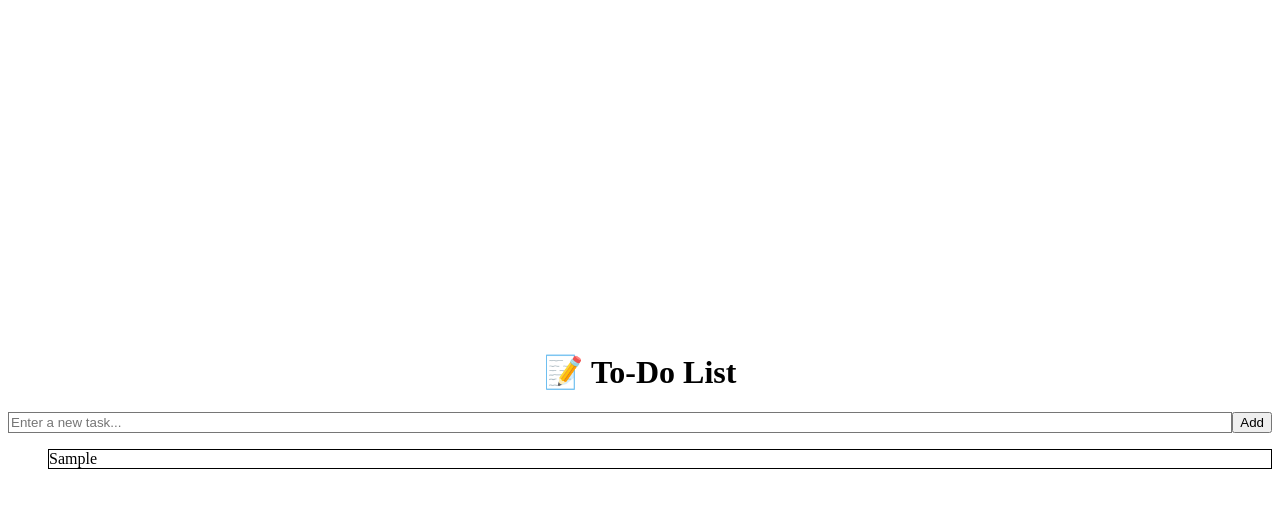
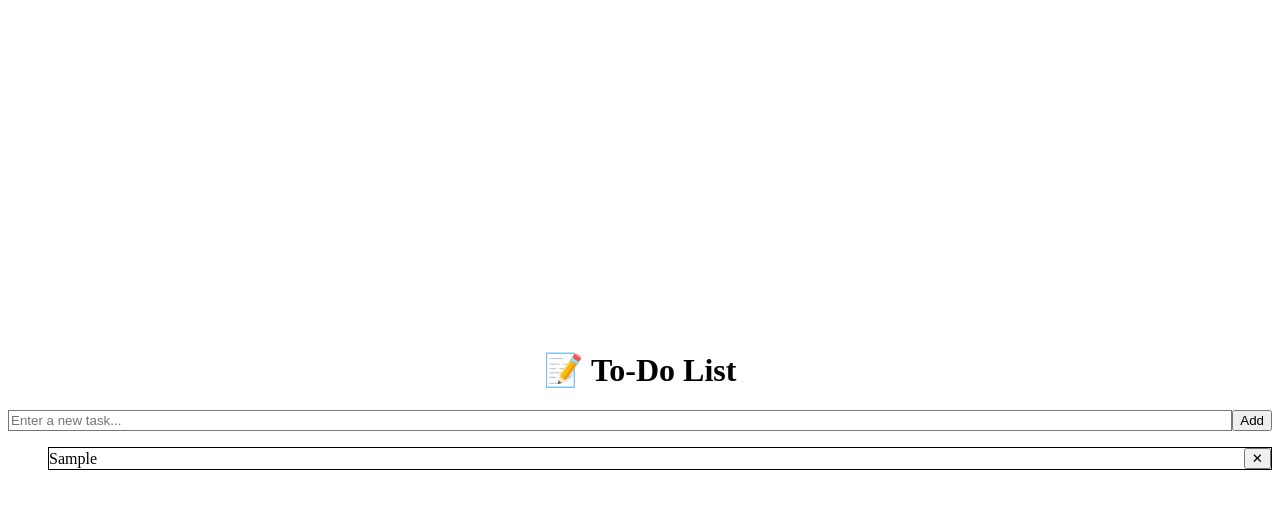
Before and after one commit to Mukdaniella/todo-list-app, a React (Vite) app: page / in a window 1280 px wide. Both pictures are taken after typing "Sample" into the empty fields and a click on the button "Add". Shown: the top 508 px of the page. Built offline with nearby package versions, Linux system fonts and the light colour scheme.

Commit message:
i added the delete function

```diff
--- a/src/components/todoapp.tsx
+++ b/src/components/todoapp.tsx
@@ -9,9 +9,9 @@ const TodoApp: React.FC = () => {
   const [task, setTask] = useState("");
   const [tasks, setTasks] = useState<Task[]>([]);
 
-  // Handle adding a task
+  // Add task
   const handleAddTask = () => {
-    if (task.trim() === "") return; // Prevent blank input
+    if (task.trim() === "") return;
 
     const newTask: Task = {
       id: Date.now(),
@@ -19,7 +19,12 @@ const TodoApp: React.FC = () => {
     };
 
     setTasks((prevTasks) => [...prevTasks, newTask]);
-    setTask(""); // clear input
+    setTask("");
+  };
+
+  // Delete task
+  const handleDeleteTask = (id: number) => {
+    setTasks((prevTasks) => prevTasks.filter((task) => task.id !== id));
   };
 
   return (
@@ -57,6 +62,12 @@ const TodoApp: React.FC = () => {
                 className="flex justify-between items-center bg-gray-50 border border-gray-200 rounded-lg px-3 py-2"
               >
                 <span>{item.text}</span>
+                <button
+                  onClick={() => handleDeleteTask(item.id)}
+                  className="text-red-500 hover:text-red-700 transition"
+                >
+                  ✕
+                </button>
               </li>
             ))
           )}
```
